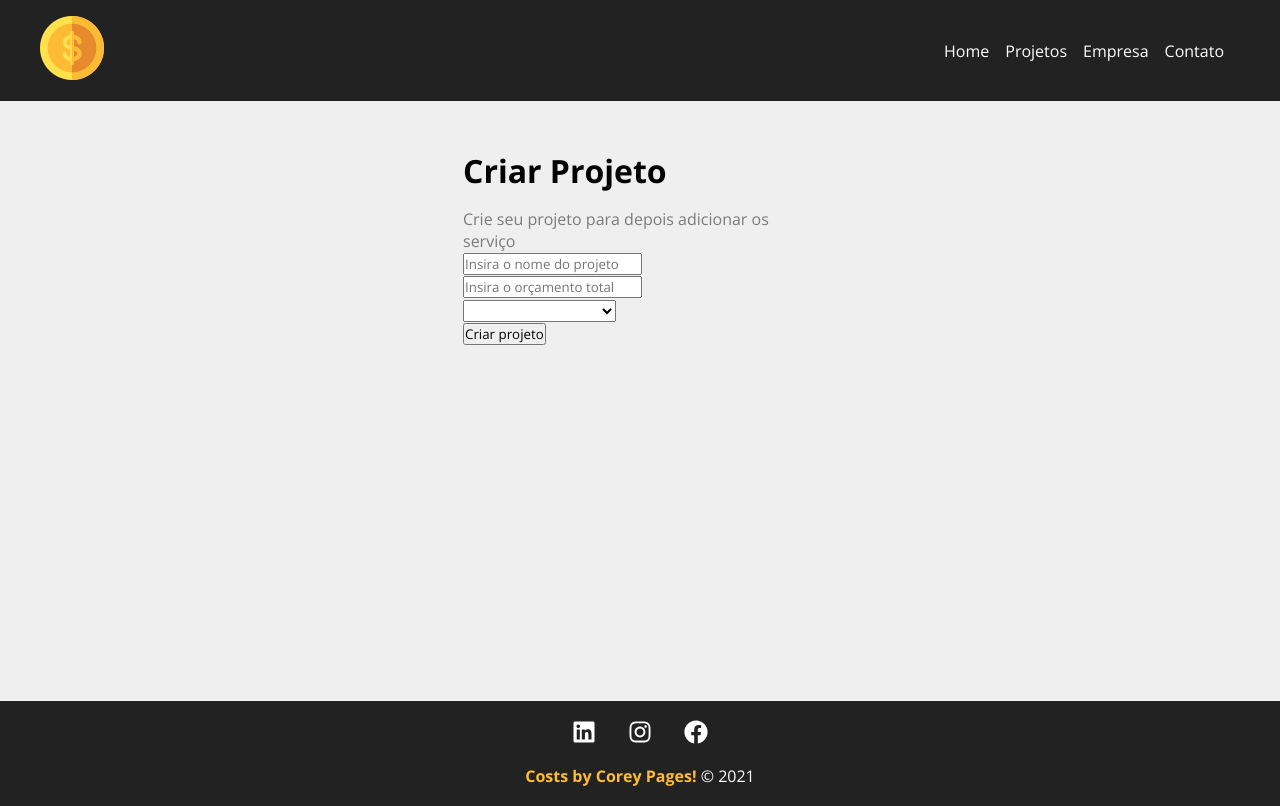
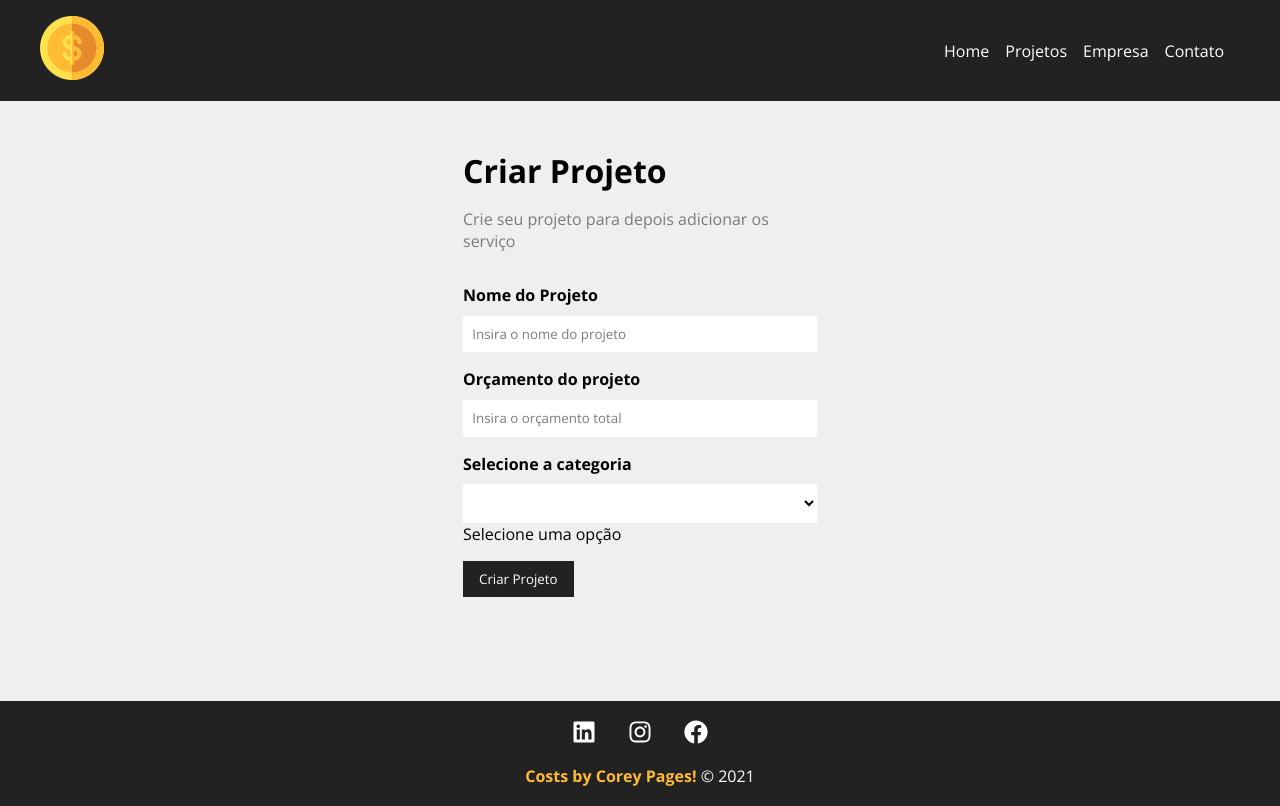
Before and after one commit to CoreyDevl/curso_react, a React (Create React App) app: page /newproject in a window 1280 px wide. Built offline with nearby package versions, Linux system fonts and the light colour scheme.

Commit message:
Formulario de criaçao  pronto

```diff
--- /dev/null
+++ b/src/components/form/Input.js
@@ -0,0 +1,18 @@
+import styles from './Input.module.css'
+
+function Input({type, text, name, placeholder, handleOnChange, value}){
+    return (
+        <div className={styles.formControl}>
+            <label htmlFor={name}>{text}</label>
+            <input
+            type={type}
+            name={name}
+            id={name}
+            placeholder={placeholder}
+            onChange={handleOnChange}
+            value={value}  />
+        </div>
+    )
+}
+
+export default Input
--- /dev/null
+++ b/src/components/form/Input.module.css
@@ -0,0 +1,20 @@
+.formControl{
+    display:flex;
+    flex-direction: column;
+    margin-bottom: 1em;
+}
+
+.formControl label{
+    margin-bottom: 0.6em;
+    font-weight: bold;
+}
+
+.formControl input{
+    padding: 0.7em;
+    border-radius: 0;
+    border: none;
+}
+
+.formControl input::placeholder{
+    color: #7b7b7b;
+}
--- /dev/null
+++ b/src/components/form/Select.js
@@ -0,0 +1,13 @@
+import styles from './Select.module.css'
+
+function Select({ text, name, options, handleOnChange, value}){
+    return (
+        <div className={styles.formControl}>
+            <label htmlFor={name}>{text}</label>
+            <select name={name} id={name}></select>
+            <option>Selecione uma opção</option>
+        </div>
+    )
+}
+
+export default Select
--- /dev/null
+++ b/src/components/form/Select.module.css
@@ -0,0 +1,17 @@
+.formControl{
+    display:flex;
+    flex-direction: column;
+    margin-bottom: 1em;
+}
+
+.formControl label{
+    margin-bottom: 0.6em;
+    font-weight: bold;
+}
+
+.formControl select{
+    padding: 0.7em;
+    border-radius: 0;
+    border: none;
+    background-color: #fff;
+}
--- /dev/null
+++ b/src/components/form/SubmitButton.js
@@ -0,0 +1,11 @@
+import styles from './SubmitButton.module.css'
+
+function SubmitButton({text}){
+    return (
+        <div>
+            <button className={styles.btn}>{text}</button>
+        </div>
+    )
+}
+
+export default SubmitButton
--- /dev/null
+++ b/src/components/form/SubmitButton.module.css
@@ -0,0 +1,13 @@
+.btn{
+    background-color: #222;
+    color: #fff;
+    padding: 0.7em 1.2em;
+    text-decoration: none;
+    transition: 0.5s;
+    cursor: pointer;
+    border: none;
+}
+
+.btn:hover{
+    color: #ffbb33;
+}
--- a/src/components/projects/ProjectForm.js
+++ b/src/components/projects/ProjectForm.js
@@ -1,19 +1,18 @@
+import styles from './ProjectForm.module.css'
+import Input from '../form/Input'
+import Select from '../form/Select'
+import SubmitButton from '../form/SubmitButton'
 
-function ProjectForm(){
+
+function ProjectForm({btnText}){
     return (
-        <form>
-            <div><input type="text" placeholder="Insira o nome do projeto" />
-            </div>
-            <div><input type="number" placeholder="Insira o orçamento total" />
-            </div>
-            <div>
-            <select name="categoryID">
-            <option disabled>Selecione a categoria</option>
-            </select>
-            </div>
-            <div>
-                <input type="submit" value="Criar projeto" />
-            </div>
+        <form className={styles.form}>
+            <Input type="text" text="Nome do Projeto" name="name" placeholder="Insira o nome do projeto" />
+            <Input type="number" text="Orçamento do projeto" name="budget" placeholder="Insira o orçamento total" />
+
+            <Select name="categoryID" text="Selecione a categoria"/>
+
+            <SubmitButton text={btnText} />
         </form>
     )
 }
--- /dev/null
+++ b/src/components/projects/ProjectForm.module.css
@@ -0,0 +1,4 @@
+.form{
+    width: 100%;
+    margin: 2em 0;
+}
--- a/src/pages/NewProject.js
+++ b/src/pages/NewProject.js
@@ -6,7 +6,7 @@
 <div className={styles.newProjectContainer}>
     <h1>Criar Projeto</h1>
     <p>Crie seu projeto para depois adicionar os serviço</p>
-    <ProjectForm />
+    <ProjectForm btnText="Criar Projeto"/>
 </div>
 )
 }
```
